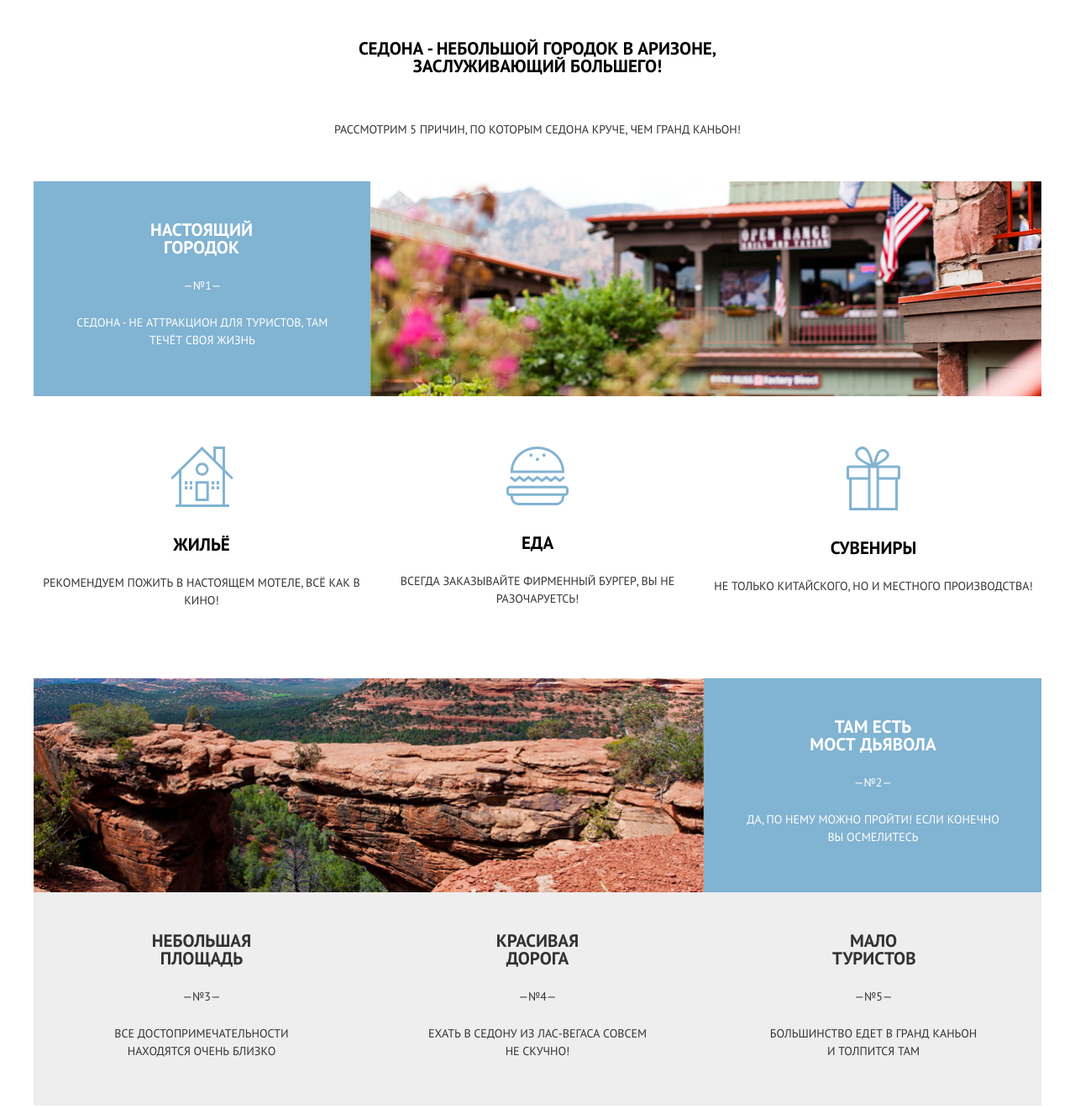
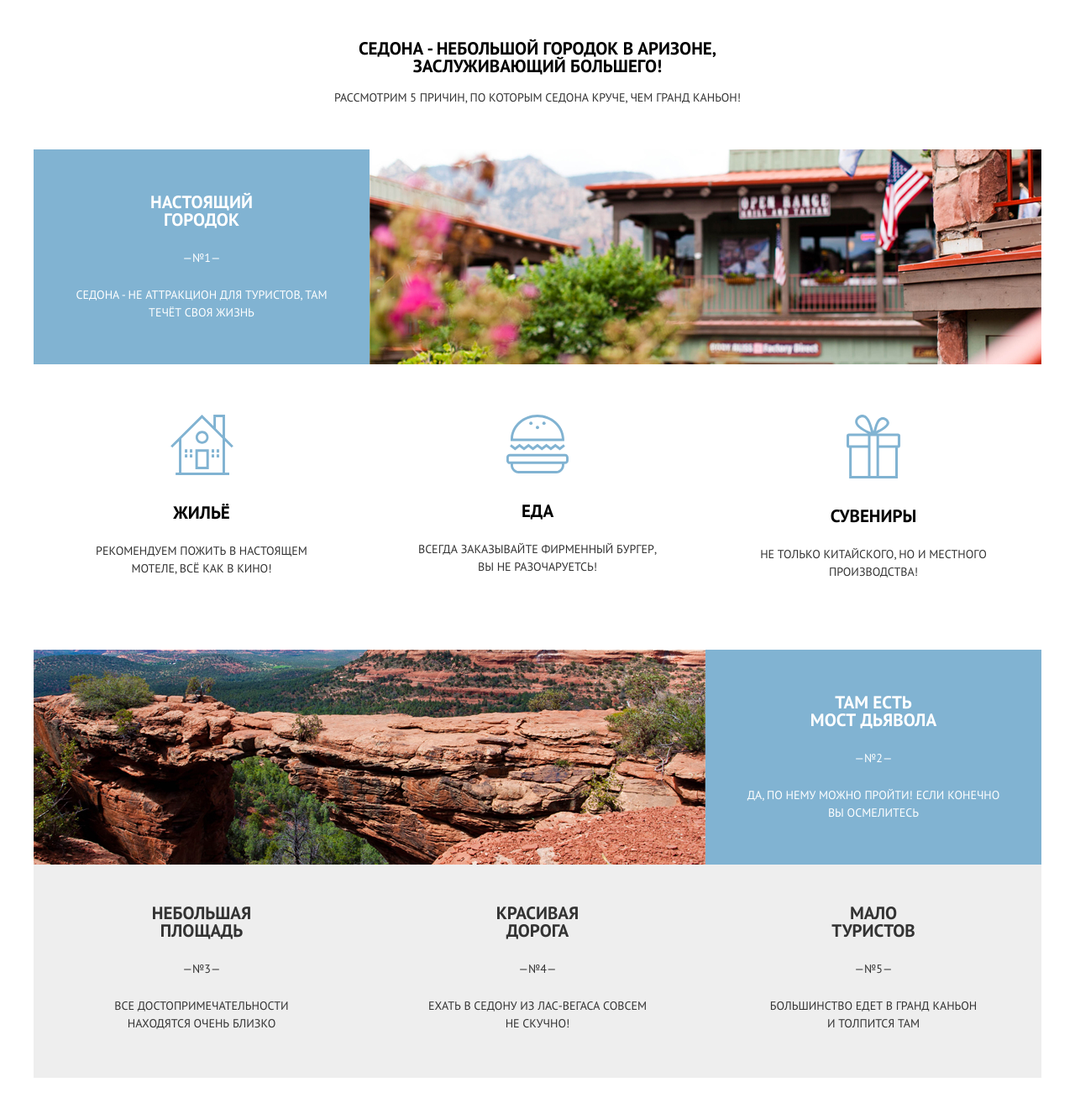
Before and after one commit to valentin74123/1085399-sedona-28, a plain HTML site: page index.html in a window 1280 px wide. Shown: the part 638-1958 px from the top of the page at 84% size. Drawn offline with Linux system fonts and the light colour scheme.

```diff
--- a/css/style.css
+++ b/css/style.css
@@ -43,6 +43,8 @@ img {
   max-width: 100%;
   height: auto;
 }
+
+*, *::before, *::after { box-sizing: border-box; }
 
 .visually-hidden {
   position: absolute;
@@ -112,10 +114,11 @@ img {
 .sedona-image {
   width: 457px;
   height: 351px;
+  min-width: 1200px;
+  min-height: 509px;
+  margin: 0 auto;
   padding-top: 77px;
-  padding-right: 372px;
-  padding-bottom: 81px;
-  padding-left: 371px;
+  padding-bottom: 80px;
   background-image: url(../img/intro-mask.svg),
   url(../img/main-background.jpg);
   background-repeat: no-repeat;
@@ -123,30 +126,25 @@ img {
 }
 
 .sedona {
-
   text-align: center;
   line-height: 21px;
-  grid-template-columns: 1fr;
-  display: flex;
-  align-items: center;
-  align-content: center;
-  flex-direction: column
+  margin: 0 auto;
+
 }
 
 .sedona-description {
-  margin: 0px;
+  margin: 0 auto;
   color: var(--basic-dark-black);
   font-size: 21px;
   padding-top: 43px;
-
   max-width: 470px;
-  min-height: 80px;
 }
 
 .sedona-description-text {
+  max-width: 519px;
   padding-top: 17px;
   padding-bottom: 51px;
-  margin: 0px;
+  margin: 0 auto;
 }
 
 .reasons-list {
@@ -161,25 +159,20 @@ img {
   text-align: center;
   line-height: 21px;
   display: flex;
-  justify-content: space-between;
 }
 
-.resons-text-h3-first {
-  max-width: 122px;
-  padding-left: 139px;
-  padding-right: 139px;
-  padding-top: 47px;
-  padding-bottom: 25px;
-  margin: 0px;
+.resons-text {
+  display: flex;
+  align-items: center;
+  justify-content: center;
+  flex-direction: column;
+  min-width: 400px;
 }
 
-.resons-text-h3-second {
+.resons-text-h3 {
   max-width: 151px;
-  padding-left: 126px;
-  padding-right: 125px;
-  padding-top: 47px;
   padding-bottom: 25px;
-  margin: 0px;
+  margin: 0 auto;
 }
 
 .reson-text-p-first::before {
@@ -198,20 +191,9 @@ img {
   text-align: center;
 }
 
-.reson-text-p-first {
-  max-width: 300px;
-  padding-bottom: 49px;
-  padding-left: 51px;
-  padding-right: 50px;
-  margin: 0px;
-}
-
-.reson-text-p-second {
-  max-width: 302px;
-  padding-bottom: 51px;
-  padding-left: 51px;
-  padding-right: 50px;
-  margin: 0px;
+.reson-text-p {
+  max-width: 301px;
+  margin: 0 auto;
 }
 
 .photo-sedona img{
@@ -220,7 +202,7 @@ img {
 
 .text-h3 {
   font-size: 21px;
-  margin: 0px;
+  margin: 0 auto;
 }
 
 .about-sedona {
@@ -229,7 +211,7 @@ img {
   line-height: 21px;
   display: grid;
   grid-template-columns: repeat(3, 1fr);
-  padding: 0px;
+  padding: 0;
 }
 
 .about-sedona h3 {
@@ -242,38 +224,35 @@ img {
 }
 
 .about-sedona-p {
-  margin: 0px;
+  max-width: 297px;
+  margin: 0 auto;
   padding-top:25px;
   padding-bottom: 82px;
 }
 
-.resons-third-fourth-fifth-list {
-  padding: 0px;
+.resons-remaining-list {
+  padding: 0;
   background-color: var(--basic-dark-white2);
   display: grid;
   grid-template-columns: 1fr 1fr 1fr;
   list-style: none;
 }
 
-.resons-third-fourth-fifth {
+.resons-remaining {
   text-align: center;
   line-height: 21px;
   display: flex;
   flex-direction: column;
-  align-items: center;
 }
 
-.resons-h3-third {
+.resons-h3 {
   max-width: 119px;
 }
 
-.resons-text-p-third::before,
-.resons-text-p-fourth::before,
-.resons-text-p-fifth::before {
+.resons-text-p::before {
   display: block;
   margin-bottom: 23px;
   padding: 0;
-
   text-align: center;
 }
 
@@ -289,19 +268,7 @@ img {
   content: "—№5—";
 }
 
-.resons-h3-fourth {
-  max-width: 99px;
-}
-
-.resons-h3-fifth {
-  max-width: 98px;
-}
-
-.resons-text-p-third {
-  max-width: 208px;
-}
-
-.resons-text-p-fourth {
+.resons-text-p {
   max-width: 261px;
 }
 
@@ -310,13 +277,13 @@ img {
 }
 
 .resons-h3 {
-  margin: 0px;
+  margin: 0 auto;
   padding-top: 47px;
   padding-bottom: 25px;
 }
 
 .resons-text-p {
-  margin: 0px;
+  margin: 0 auto;
   padding-bottom: 54px;
 }
 
@@ -327,10 +294,9 @@ img {
 }
 
 .alleged-dates-text {
-  min-height: 150px;
+  padding-bottom: 48px;
   max-width: 435px;
-  padding-left: 383px;
-  padding-right: 382px;
+  margin: 0 auto;
 }
 
 .interested-in {
@@ -352,7 +318,9 @@ img {
   font-weight: bold;
   font-size: 21px;
   line-height: 26px;
-  padding: 30px 125px;
+  min-width: 568px;
+  padding-top: 30px;
+  padding-bottom: 30px;
 }
 
 .button-brown:hover,
@@ -427,13 +395,13 @@ img {
   font-weight: 700;
   color: var(--basic-dark-black);
   display: flex;
-  margin: 0px;
+  margin: 0 auto;
   align-items: center;
   justify-content: center;
   flex-direction: column;
 }
 
-.octothorpe {
+.hashtag {
   padding-bottom: 9px;
 }
 
@@ -443,11 +411,13 @@ img {
 
 .social-list {
   display: flex;
-  margin: 0px;
+  margin: 0 auto;
+  padding: 0;
   align-items: center;
   justify-content: center;
   padding-bottom: 36px;
   padding-top: 36px;
+  flex-wrap: wrap;
 }
 
 .social-item {
@@ -484,9 +454,7 @@ img {
   display: flex;
   margin: 0;
   justify-self: end;
-  text-align: center;
-  align-items: center;
-  justify-content: center;
+  padding-right: 138px;
 }
 
 .website-by {
@@ -499,7 +467,6 @@ img {
 .htmla-logo {
   padding-top: 37px;
   padding-bottom: 35px;
-  padding-right: 138px;
 }
 
 .logo-academy:hover,
--- a/index.html
+++ b/index.html
@@ -34,8 +34,8 @@
         <ul class="reasons-list">
           <li>
             <article class="reason">
-              <div class="resons-text resons-text-first">
-                <h3 class="text-h3 resons-text-h3 resons-text-h3-first">Настоящий городок</h3>
+              <div class="resons-text">
+                <h3 class="text-h3 resons-text-h3">Настоящий городок</h3>
                 <p class="reson-text-p reson-text-p-first">Седона - не аттракцион для туристов, там течёт своя жизнь</p>
               </div>
               <div class="photo-sedona">
@@ -73,24 +73,24 @@
                   <img src="img/bridge.jpg" alt="Мост дьявола">
                 </a>
               </div>
-              <div class="resons-text resons-text-second">
-                <h3 class="text-h3 resons-text-h3 resons-text-h3-second">Там есть мост дьявола</h3>
+              <div class="resons-text">
+                <h3 class="text-h3 resons-text-h3">Там есть мост дьявола</h3>
                 <p class="reson-text-p reson-text-p-second">Да, по нему можно пройти! Если конечно вы осмелитесь</p>
               </div>
             </article>
           </li>
           <li>
-            <ul class="resons-third-fourth-fifth-list">
-              <li class="resons-third-fourth-fifth">
-                <h3 class="text-h3 resons-h3 resons-h3-third">Небольшая площадь</h3>
+            <ul class="resons-remaining-list">
+              <li class="resons-remaining">
+                <h3 class="text-h3 resons-h3">Небольшая площадь</h3>
                 <p class="resons-text-p resons-text-p-third">Все достопримечательности находятся очень близко</p>
               </li>
-              <li class="resons-third-fourth-fifth">
-                <h3 class="text-h3 resons-h3 resons-h3-fourth">Красивая дорога</h3>
+              <li class="resons-remaining">
+                <h3 class="text-h3 resons-h3">Красивая дорога</h3>
                 <p class="resons-text-p resons-text-p-fourth">Ехать в Седону из Лас-Вегаса совсем не скучно!</p>
               </li>
-              <li class="resons-third-fourth-fifth">
-                <h3 class="text-h3 resons-h3 resons-h3-fifth">Мало туристов</h3>
+              <li class="resons-remaining">
+                <h3 class="text-h3 resons-h3">Мало туристов</h3>
                 <p class="resons-text-p resons-text-p-fifth">Большинство едет в гранд каньон и толпится там</p>
               </li>
             </ul>
@@ -114,7 +114,7 @@
     <footer  class="main-footer">
       <div class="container">
         <section class="info">
-          <b class="octothorpe">#VisitSedona</b>
+          <b class="hashtag">#VisitSedona</b>
           <b><a href="tel:+74956660166">Тел: +7 (495) 666-01-66</a></b>
         </section>
         <section>
```
